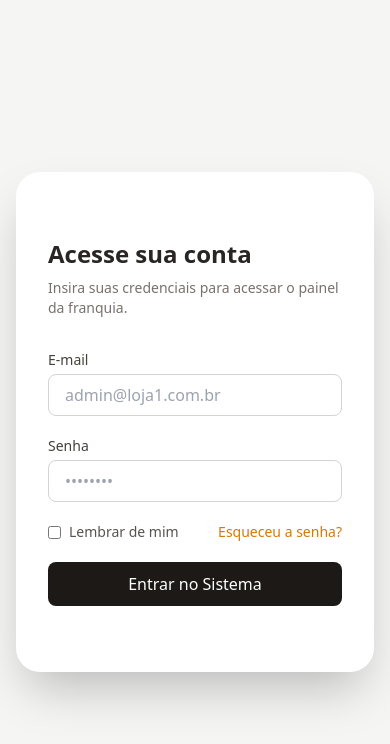
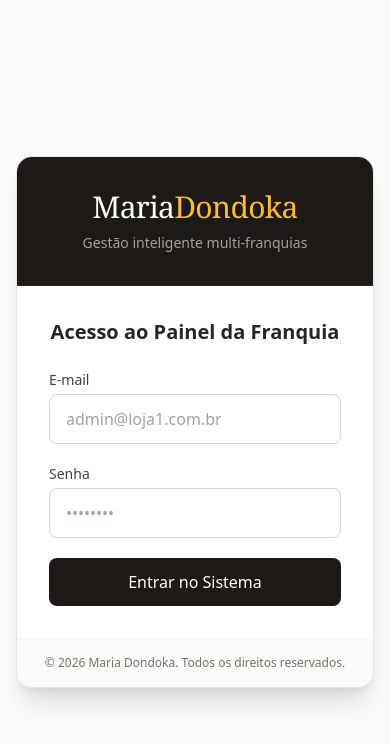
Before and after one commit to marcelonagao/maria-dondoka, a Next.js app: page /login in a window 390 px wide. Shown: the top 744 px of the page. Built offline with nearby package versions, Linux system fonts and the light colour scheme; no server answers.

Commit message:
dando vida ao login

```diff
--- a/src/app/(auth)/login/page.tsx
+++ b/src/app/(auth)/login/page.tsx
@@ -1,27 +1,20 @@
 'use client';
 
 import React, { useState } from 'react';
-// Substitua o import abaixo pelo caminho correto do seu arquivo Supabase local
-// import { supabase } from '@/lib/supabase';
-import { createClient } from '@supabase/supabase-js';
-
-// Cliente instanciado diretamente aqui para garantir que o StackBlitz não falhe caso o import falhe
-const supabaseUrl = process.env.NEXT_PUBLIC_SUPABASE_URL || '';
-const supabaseKey = process.env.NEXT_PUBLIC_SUPABASE_ANON_KEY || '';
-const supabase = createClient(supabaseUrl, supabaseKey);
+import { useRouter } from 'next/navigation';
+import { supabase } from '../../../lib/supabase';
 
 export default function LoginPage() {
   const [email, setEmail] = useState('');
   const [password, setPassword] = useState('');
-  const [loading, setLoading] = useState(false);
-  const [errorMsg, setErrorMsg] = useState('');
-  const [successMsg, setSuccessMsg] = useState('');
+  const [error, setError] = useState('');
+  const [isLoading, setIsLoading] = useState(false);
+  const router = useRouter();
 
   const handleLogin = async (e: React.FormEvent) => {
     e.preventDefault();
-    setLoading(true);
-    setErrorMsg('');
-    setSuccessMsg('');
+    setIsLoading(true);
+    setError('');
 
     try {
       const { error } = await supabase.auth.signInWithPassword({
@@ -31,62 +24,48 @@ export default function LoginPage() {
 
       if (error) throw error;
 
-      setSuccessMsg('Login realizado com sucesso! Redirecionando...');
-      // Lógica futura de redirecionamento: router.push('/dashboard')
-    } catch (error: unknown) {
-      // Tipagem segura do TypeScript para o catch
-      if (error instanceof Error) {
-        setErrorMsg(error.message);
-      } else {
-        setErrorMsg('Ocorreu um erro inesperado ao fazer login.');
-      }
+      // Se o login for bem-sucedido, manda para o dashboard
+      router.push('/dashboard');
+    } catch (err: any) {
+      console.error('Erro de login:', err.message);
+      setError('E-mail ou senha inválidos. Verifique suas credenciais.');
     } finally {
-      setLoading(false);
+      setIsLoading(false);
     }
   };
 
   return (
-    <div className="min-h-screen bg-stone-100 flex items-center justify-center p-4 font-sans">
-      <div className="flex w-full max-w-4xl bg-white rounded-3xl shadow-2xl overflow-hidden min-h-[500px]">
-
-        {/* Lado Esquerdo - Branding Oculto em Mobile */}
-        <div className="hidden md:flex flex-col justify-between w-1/2 bg-stone-900 text-stone-100 p-12 relative">
-          {/* Fundo Decorativo */}
-          <div
-            className="absolute inset-0 opacity-20 bg-cover bg-center"
-            style={{ backgroundImage: "url('https://images.unsplash.com/photo-1594035910387-bea474f40f67?q=80&w=1000&auto=format&fit=crop')" }}
-          ></div>
-          <div className="absolute inset-0 bg-stone-900/60"></div>
-
-          <div className="relative z-10">
-            <h1 className="text-3xl font-serif tracking-tight">Maria<span className="text-amber-400">Dondoka</span></h1>
-            <p className="mt-4 text-sm text-stone-400 max-w-xs">
-              Gestão inteligente e multi-franquias para a sua rede.
+    <div className="min-h-screen flex items-center justify-center bg-stone-50 p-4">
+      <div className="max-w-md w-full bg-white rounded-2xl shadow-xl overflow-hidden border border-stone-200">
+        <div className="p-8 text-center bg-stone-900 border-b border-stone-800">
+          <h1 className="text-3xl font-serif tracking-tight text-white">
+            Maria<span className="text-amber-400">Dondoka</span>
+          </h1>
+          <p className="text-stone-400 text-sm mt-2">
+            Gestão inteligente multi-franquias
           </p>
         </div>
 
-          <div className="relative z-10 text-xs text-stone-500">
-            &copy; {new Date().getFullYear()} Maria Dondoka. Todos os direitos reservados.
+        <div className="p-8">
+          <h2 className="text-xl font-semibold text-stone-800 mb-6 text-center">
+            Acesso ao Painel da Franquia
+          </h2>
+
+          {error && (
+            <div className="mb-4 p-3 bg-red-50 text-red-600 text-sm rounded-lg border border-red-100 text-center">
+              {error}
             </div>
-        </div>
-
-        {/* Lado Direito - Formulário */}
-        <div className="w-full md:w-1/2 p-8 md:p-12 flex flex-col justify-center">
-          <div className="max-w-sm w-full mx-auto">
-            <h2 className="text-2xl font-semibold text-stone-800 mb-2">Acesse sua conta</h2>
-            <p className="text-sm text-stone-500 mb-8">Insira suas credenciais para acessar o painel da franquia.</p>
+          )}
 
           <form onSubmit={handleLogin} className="space-y-5">
             <div>
-                <label className="block text-sm font-medium text-stone-700 mb-1" htmlFor="email">
+              <label className="block text-sm font-medium text-stone-700 mb-1">
                 E-mail
               </label>
               <input
-                  id="email"
                 type="email"
                 required
-                  disabled={loading}
-                  className="w-full px-4 py-2 border border-stone-300 rounded-lg focus:ring-2 focus:ring-amber-400 focus:border-amber-400 outline-none transition-all disabled:opacity-50 disabled:bg-stone-100 text-stone-800"
+                className="w-full px-4 py-3 border border-stone-300 rounded-lg focus:ring-2 focus:ring-amber-400 outline-none transition-all"
                 placeholder="admin@loja1.com.br"
                 value={email}
                 onChange={(e) => setEmail(e.target.value)}
@@ -94,63 +73,33 @@ export default function LoginPage() {
             </div>
 
             <div>
-                <label className="block text-sm font-medium text-stone-700 mb-1" htmlFor="password">
+              <label className="block text-sm font-medium text-stone-700 mb-1">
                 Senha
               </label>
               <input
-                  id="password"
                 type="password"
                 required
-                  disabled={loading}
-                  className="w-full px-4 py-2 border border-stone-300 rounded-lg focus:ring-2 focus:ring-amber-400 focus:border-amber-400 outline-none transition-all disabled:opacity-50 disabled:bg-stone-100 text-stone-800"
+                className="w-full px-4 py-3 border border-stone-300 rounded-lg focus:ring-2 focus:ring-amber-400 outline-none transition-all"
                 placeholder="••••••••"
                 value={password}
                 onChange={(e) => setPassword(e.target.value)}
               />
             </div>
 
-              <div className="flex items-center justify-between">
-                <label className="flex items-center text-sm text-stone-600">
-                  <input type="checkbox" className="mr-2 rounded text-amber-500 focus:ring-amber-400" />
-                  Lembrar de mim
-                </label>
-                <a href="/recuperar-senha" className="text-sm text-amber-600 hover:text-amber-700 font-medium transition-colors">
-                  Esqueceu a senha?
-                </a>
-              </div>
-
-              {/* Acessibilidade: role="alert" para leitores de tela */}
-              {errorMsg && (
-                <div role="alert" className="p-3 text-sm text-red-600 bg-red-50 rounded-lg border border-red-100">
-                  {errorMsg}
-                </div>
-              )}
-
-              {successMsg && (
-                <div role="alert" className="p-3 text-sm text-green-600 bg-green-50 rounded-lg border border-green-100">
-                  {successMsg}
-                </div>
-              )}
-
             <button
               type="submit"
-                disabled={loading}
-                className="w-full bg-stone-900 hover:bg-stone-800 text-white font-medium py-2.5 rounded-lg transition-colors flex justify-center items-center disabled:opacity-70"
+              disabled={isLoading}
+              className="w-full py-3 px-4 bg-stone-900 hover:bg-stone-800 text-white rounded-lg font-medium transition-colors disabled:opacity-70 flex justify-center items-center mt-2"
             >
-                {loading ? (
-                  <span className="flex items-center gap-2">
-                    <svg className="animate-spin h-4 w-4 text-white" xmlns="http://www.w3.org/2000/svg" fill="none" viewBox="0 0 24 24">
-                      <circle className="opacity-25" cx="12" cy="12" r="10" stroke="currentColor" strokeWidth="4"></circle>
-                      <path className="opacity-75" fill="currentColor" d="M4 12a8 8 0 018-8V0C5.373 0 0 5.373 0 12h4zm2 5.291A7.962 7.962 0 014 12H0c0 3.042 1.135 5.824 3 7.938l3-2.647z"></path>
-                    </svg>
-                    Autenticando...
-                  </span>
-                ) : (
-                  'Entrar no Sistema'
-                )}
+              {isLoading ? 'Autenticando...' : 'Entrar no Sistema'}
             </button>
           </form>
         </div>
+
+        <div className="p-4 bg-stone-50 border-t border-stone-100 text-center">
+          <p className="text-xs text-stone-500">
+            &copy; 2026 Maria Dondoka. Todos os direitos reservados.
+          </p>
         </div>
       </div>
     </div>
```
Lines whose indentation alone changed are shown as unchanged.
